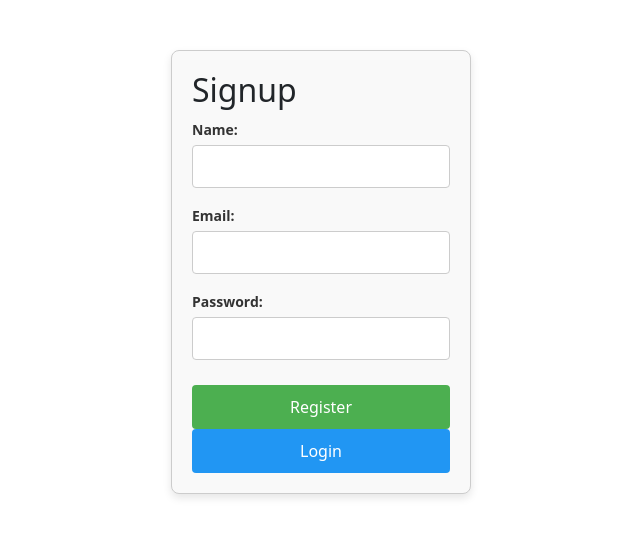
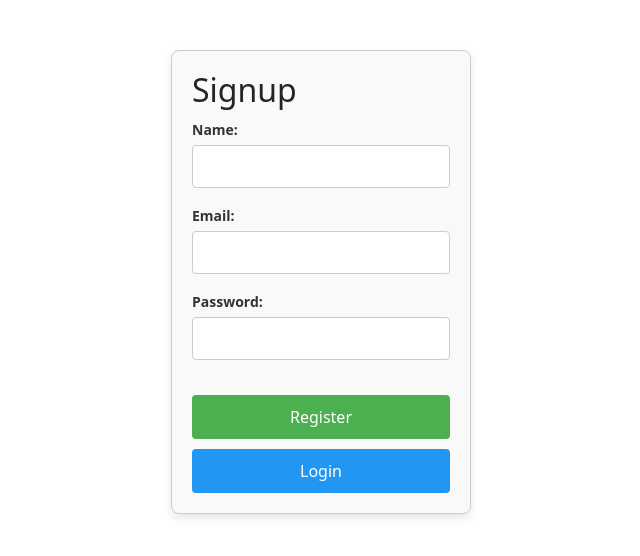
Before and after one commit to jasonMatillano/ReactMongoLogin, a React (Vite) app in the folder client/: page /register in a window 1280 px wide. Shown: the top 556 px of the page, without its empty margins (319-959 px from the left). Built offline with nearby package versions, Linux system fonts and the light colour scheme.

Commit message:
013Final

```diff
--- a/client/src/Signup.jsx
+++ b/client/src/Signup.jsx
@@ -43,6 +43,7 @@ const Signup = () => {
   const buttonStyles = {
     width: "100%",
     padding: "10px",
+    marginTop: "10px",
     fontSize: "16px",
     backgroundColor: "#4CAF50",
     color: "white",
@@ -143,6 +144,8 @@ const Signup = () => {
             >
               Register
             </button>
+
+
           </div>
         </form>
         <Link to="/login">
```
Lines whose indentation alone changed are shown as unchanged.
